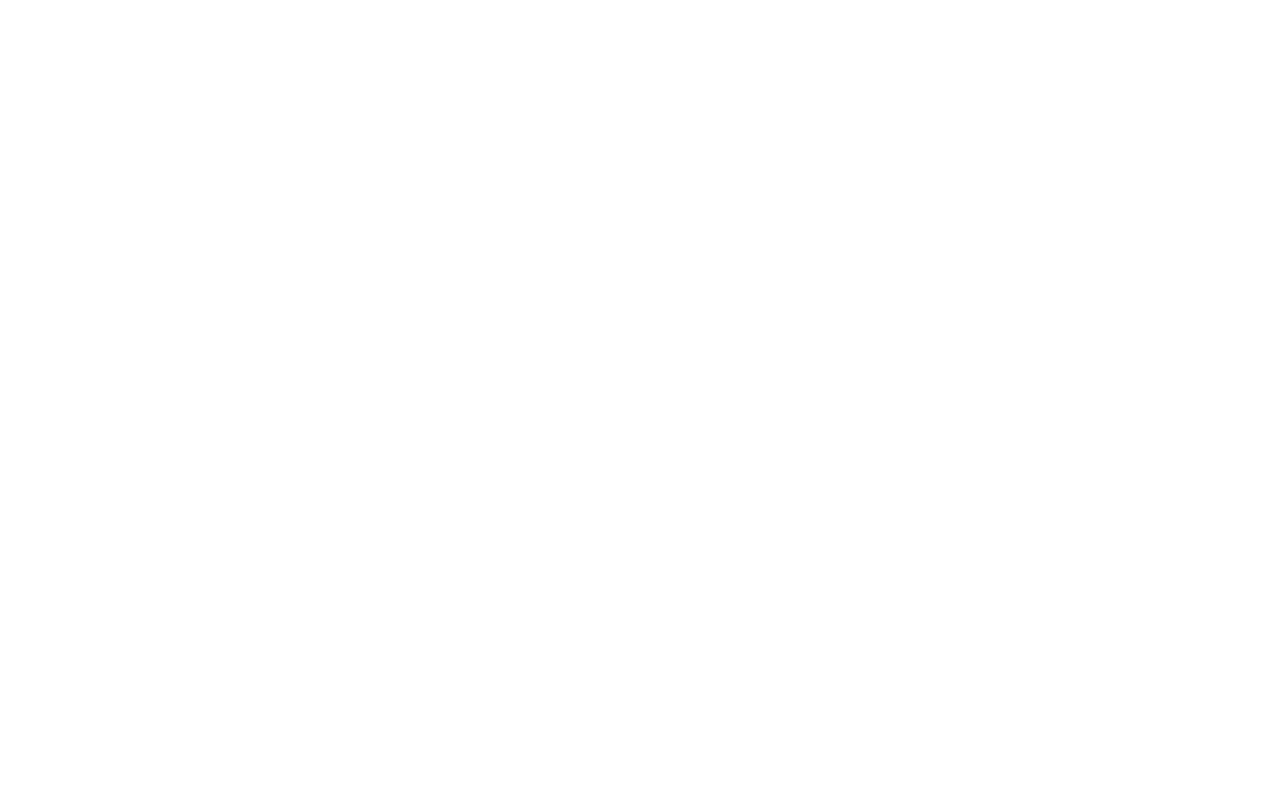
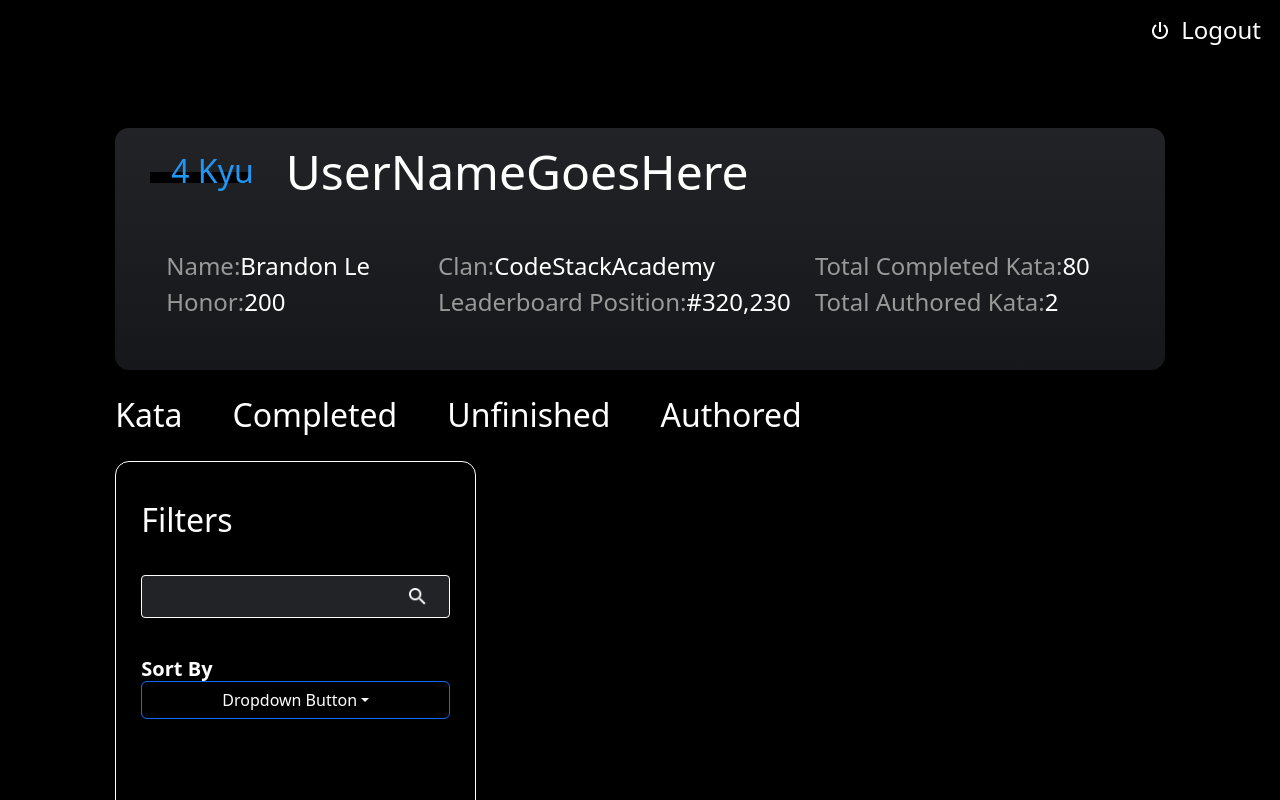
Before and after one commit to Blasterphantom/codereact, a React (Create React App) app: page /UserCompleted in a window 1280 px wide. Before the commit this address had no page. Shown: the top 800 px of the page. Built offline with nearby package versions, Linux system fonts and the light colour scheme.

Commit message:
Filter, Nav, UserBar Components init

```diff
--- a/src/App.js
+++ b/src/App.js
@@ -4,6 +4,7 @@
 import HomeComponent from './Components/HomeComponent/HomeComponent.js';
 import LoginComponent from './Components/LoginComponent/LoginComponent.js'
 import CreateAccountComponent from './Components/CreateAccountComponent/CreateAccountComponent.js';
+import UserCompleted from './Components/UserCompleted/UserCompleted';
 
 function App() {
   return (
@@ -13,6 +14,7 @@
               <Route path="/" element={<HomeComponent />} />
               <Route path="Login" element={<LoginComponent/> } />
               <Route path="CreateAccount" element={<CreateAccountComponent/> } />
+              <Route path="UserCompleted" element={<UserCompleted />} />
         </Routes>
       </div>
     </BrowserRouter>
--- /dev/null
+++ b/src/Components/FilterComponent/Filter.css
@@ -0,0 +1,90 @@
+.filterDiv{
+    box-sizing: border-box;
+
+    width: 34.4%;
+    height: 509px;
+
+    border: 1px solid #FFFFFF;
+    border-radius: 14px;
+}
+
+.colFilter.col{
+    display: flex;
+    flex-direction: column;
+    align-items: center;
+}
+
+.filterTxtDiv{
+    width: 86%;
+    display: flex;
+    margin-top: 39px;
+}
+
+.filterTxt{
+    color: white;
+    font-size: 32px;
+    font-weight: 400;
+    width: auto;
+    margin: 0;
+    padding: 0;
+}
+
+.search{
+    width: 86%;
+    height: 43px;
+
+    box-sizing: border-box;
+    background: #222327;
+    border: 1px solid #FFFFFF;
+    border-radius: 4px;
+}
+
+.searchRow.row{
+    width: 100%;
+    display: flex;
+    flex-direction: row;
+    justify-content: center;
+    align-items: center;
+    margin-top: 36px;
+}
+
+.magnify{
+    width: 17.5px;
+    height: 17.5px;
+    background-color: rgba(0, 0, 0, 0);
+    border: none;
+    background-image: url(../../Assets/Magnify.png);
+    background-position: center;
+    background-repeat: no-repeat;
+    background-size: contain;
+    position: absolute;
+    margin-left: 19%;
+}
+
+.sortTxt{
+    font-size: 20px;
+    font-weight: 700;
+    line-height: 24px;
+    margin: 0;
+    padding: 0;
+    color: white;
+}
+
+.dropDownRow.row{
+    width: 100%;
+    display: flex;
+    flex-direction: row;
+    justify-content: center;
+    align-items: center;
+}
+
+.dropDown.dropdown{
+    padding: 0;
+    margin: 0;
+    width: 86%;
+}
+
+.dropDownBtn{
+    width: 100%;
+    background-color: rgba(0, 0, 0, 0);
+}
--- /dev/null
+++ b/src/Components/FilterComponent/Filter.js
@@ -0,0 +1,40 @@
+import React from 'react';
+import '../FilterComponent/Filter.css';
+import { Container, Row, Col, Button, Dropdown } from 'react-bootstrap';
+
+export default function Filter() {
+  return (
+    <div className='filterDiv'>
+        <Col className='colFilter'>
+
+            <div className='filterTxtDiv'>
+                <h3 className='filterTxt'>Filters</h3>
+            </div>
+
+            <Row className='searchRow'>
+                <input className='search' />
+                <button className='magnify' />
+            </Row>
+
+            <div className='filterTxtDiv'>
+                <h3 className='sortTxt'>Sort By</h3>
+            </div>
+
+            <Row className='dropDownRow'>
+                <Dropdown className='dropDown'>
+                    <Dropdown.Toggle className='dropDownBtn' id="dropdown-basic">
+                        Dropdown Button
+                    </Dropdown.Toggle>
+
+                    <Dropdown.Menu>
+                        <Dropdown.Item href="#/action-1">Action</Dropdown.Item>
+                        <Dropdown.Item href="#/action-2">Another action</Dropdown.Item>
+                        <Dropdown.Item href="#/action-3">Something else</Dropdown.Item>
+                    </Dropdown.Menu>
+                </Dropdown>
+            </Row>
+
+        </Col>
+    </div>
+  )
+}
--- /dev/null
+++ b/src/Components/NavRow/NavRow.css
@@ -0,0 +1,20 @@
+.navText{
+    font-size: 32px;
+    font-weight: 400;
+    color: white;
+    width: auto;
+    margin: 0;
+    padding: 0;
+    margin-right: 50px;
+}
+
+.navRow.row{
+    display: flex;
+    justify-content: center;
+    align-items: center;
+    height: 91px;
+}
+
+.navDiv{
+    width: 82%;
+}
--- /dev/null
+++ b/src/Components/NavRow/NavRow.js
@@ -0,0 +1,19 @@
+import React from 'react';
+import '../NavRow/NavRow.css';
+import { Container, Row, Col, Button } from 'react-bootstrap';
+
+
+export default function NavRow() {
+  return (
+    <Row className='navRow'>
+        <div className='navDiv'>
+            <Row>
+                <h1 className='navText'>Kata</h1>
+                <h1 className='navText'>Completed</h1>
+                <h1 className='navText'>Unfinished</h1>
+                <h1 className='navText'>Authored</h1>
+            </Row>
+        </div>
+    </Row>
+  )
+}
--- /dev/null
+++ b/src/Components/UserBar/UserBar.css
@@ -0,0 +1,79 @@
+.userDiv{
+    width: 82%;
+    height: 242px;
+    background: linear-gradient(180deg, #222327 0%, #16171B 100%);
+    border-radius: 14px;
+}
+
+.userRow.row{
+    display: flex;
+    justify-content: center;
+    margin-top: 83px;
+}
+
+.usernameRow.row{
+    margin-top: 15px;
+    display: flex;
+    align-items: center;
+}
+
+.username{
+    color: white;
+    width: auto;
+    margin: 0;
+    padding: 0;
+    margin-left: 32px;
+    font-size: 48px;
+}
+
+.kyu{
+    color: rgba(33, 150, 243, 1);
+    width: auto;
+    margin: 0;
+    padding: 0;
+    margin-left: 56px;
+    z-index: 1;
+    font-size: 32px;
+}
+
+.rect{
+    position: absolute;
+    width: 99px;
+    height: 11px;
+    left: 11.73%;
+    top: 172px;
+
+    background: #000000;
+}
+
+.greyTxt{
+    color: rgba(153, 153, 153, 1);
+    width: auto;
+    margin: 0;
+    padding: 0;
+    font-size: 24px;
+}
+
+.whiteTxt{
+    color: white;
+    width: auto;
+    margin: 0;
+    padding: 0;
+    font-size: 24px;
+}
+
+.marginLeft.row{
+    margin: 0;
+    padding: 0;
+    margin-left: 39px !important;
+}
+
+.marginLeft2.row{
+    margin: 0;
+    padding: 0;
+    margin-left: -39px !important;
+}
+
+.userInfo1.row{
+    margin-top: 48px;
+}
--- /dev/null
+++ b/src/Components/UserBar/UserBar.js
@@ -0,0 +1,56 @@
+import React from 'react';
+import '../UserBar/UserBar.css';
+import { Container, Row, Col, Button } from 'react-bootstrap';
+
+export default function UserBar() {
+  return (
+    <Row className='userRow'>
+        <div className='userDiv'>
+            <Row className='usernameRow'>
+                <div className='rect'></div>
+                <h3 className='kyu'>4 Kyu</h3>
+                <h1 className='username'>UserNameGoesHere</h1>
+            </Row>
+
+            <Row className='userInfo1'>
+                <Col>
+                    <Row className='marginLeft'>
+                        <p className='greyTxt'>Name:</p>
+                        <p className='whiteTxt'>Brandon Le</p>
+                    </Row>
+
+                    <Row className='marginLeft'>
+                        <p className='greyTxt'>Honor:</p>
+                        <p className='whiteTxt'>200</p>
+                    </Row>
+                </Col>
+
+                <Col>
+                    <Row className='marginLeft2'>
+                        <p className='greyTxt'>Clan:</p>
+                        <p className='whiteTxt'>CodeStackAcademy</p>
+                    </Row>
+
+                    <Row  className='marginLeft2'>
+                        <p className='greyTxt'>Leaderboard Position:</p>
+                        <p className='whiteTxt'>#320,230</p>
+                    </Row>
+                </Col>
+
+                <Col>
+                    <Row className='marginLeft3'>
+                        <p className='greyTxt'>Total Completed Kata:</p>
+                        <p className='whiteTxt'>80</p>
+                    </Row>
+
+                    <Row className='marginLeft3'>
+                        <p className='greyTxt'>Total Authored Kata:</p>
+                        <p className='whiteTxt'>2</p>
+                    </Row>
+                </Col>
+
+            </Row>
+        </div>
+    </Row>
+  )
+}
--- /dev/null
+++ b/src/Components/UserCompleted/UserCompleted.css
@@ -0,0 +1,41 @@
+.completedContainer.container-fluid{
+    background-color: black;
+}
+
+.completedRow.row{
+    padding-top: 16px;
+    display: flex;
+    align-items: center;
+    justify-content: end;
+}
+
+.logOutBtn.btn{
+    width: 16px;
+    height: 17px;
+    background-color: rgba(0, 0, 0, 0);
+    border: none;
+    background-image: url(../../Assets/LogOut.png);
+    background-position: center;
+    background-repeat: no-repeat;
+    background-size: contain;
+    margin-right: 9px;
+}
+
+.logOutTxt{
+    color: white;
+    width: auto;
+    margin: 0;
+    padding: 0;
+    margin-right: 19px;
+}
+
+.filterRow.row{
+    display: flex;
+    justify-content: center;
+}
+
+.width82{
+    width: 82%;
+    margin: 0;
+    padding: 0;
+}
--- /dev/null
+++ b/src/Components/UserCompleted/UserCompleted.js
@@ -0,0 +1,28 @@
+import React from 'react'
+import '../UserCompleted/UserCompleted.css';
+import { Container, Row, Col, Button } from 'react-bootstrap';
+import UserBar from '../UserBar/UserBar';
+import NavRow from '../NavRow/NavRow';
+import Filter from '../FilterComponent/Filter';
+
+export default function UserCompleted() {
+  return (
+    <Container fluid className='completedContainer'>
+        <Row className='completedRow'>
+            <Button className='logOutBtn'/>
+            <h4 className='logOutTxt'>Logout</h4>
+        </Row>
+
+        <UserBar />
+
+        <NavRow />
+
+        <Row className='filterRow'>
+            <div className='width82'>
+                <Filter />
+            </div>
+        </Row>
+
+    </Container>
+  )
+}
```
Also changed, not shown: src/Assets/LogOut.png (added), src/Assets/Magnify.png (added).
